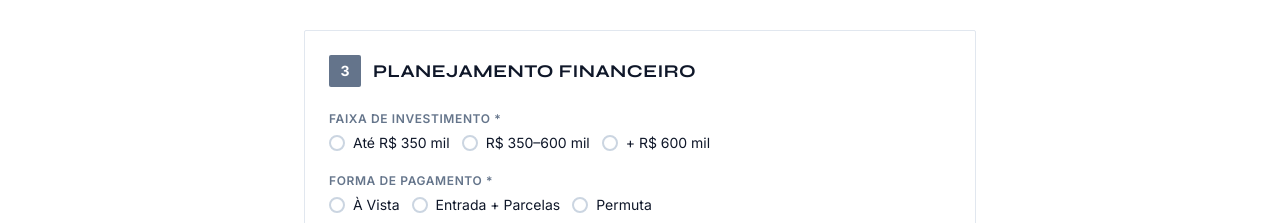
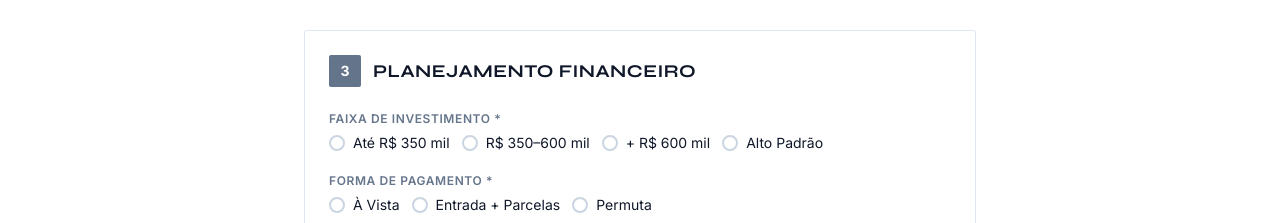
Before and after one commit to yorkt1/techmobi, a React (Vite) app: page /formulario in a window 1280 px wide. Shown: the part 1220-1443 px from the top of the page. Built offline with nearby package versions, Linux system fonts and the light colour scheme; no server answers.

Commit message:
fornulario

```diff
--- a/src/paginas/FormularioPretensao.tsx
+++ b/src/paginas/FormularioPretensao.tsx
@@ -351,6 +351,7 @@ export default function FormularioPretensao() {
                       { label: "Até R$ 350 mil", value: "Até R$ 350 mil" },
                       { label: "R$ 350–600 mil", value: "R$ 350–600 mil" },
                       { label: "+ R$ 600 mil", value: "+ R$ 600 mil" },
+                      { label: "Alto Padrão", value: "Alto Padrão" },
                     ]}
                   />
                 </Field>
```
